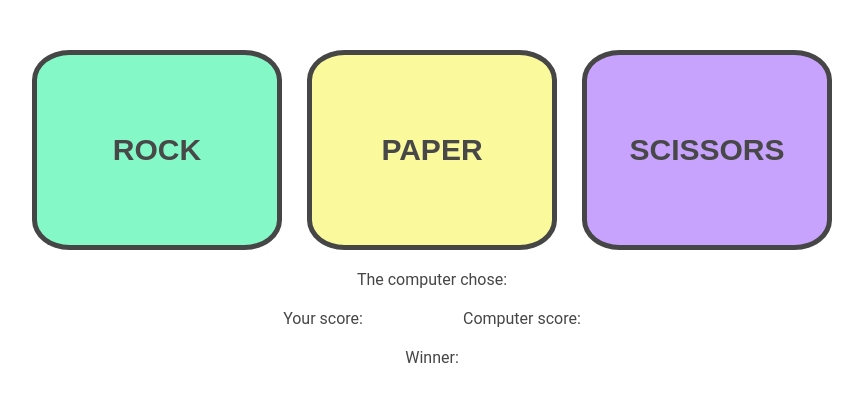
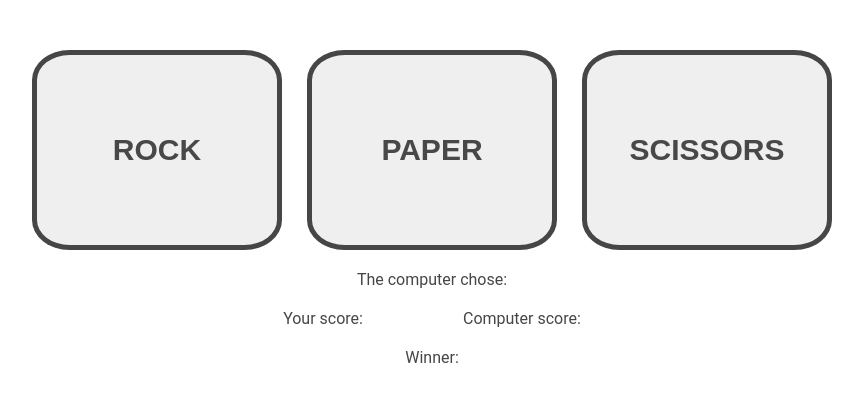
Before and after one commit to missopi/rock-paper-scissors, a plain HTML site: page index.html in a window 1280 px wide. Shown: the part 264-666 px from the top of the page, without its empty margins (208-1071 px from the left). Drawn offline with Linux system fonts and the light colour scheme.

Commit message:
Remove background colour from buttons

```diff
--- a/style.css
+++ b/style.css
@@ -41,18 +41,6 @@ body {
     color: rgb(72, 72, 72);
 }
 
-#rock {
-    background-color: rgb(133, 248, 200);
-}
-
-#paper {
-    background-color: rgb(250, 250, 156);
-}
-
-#scissors {
-    background-color: rgb(199, 163, 253);
-}
-
 .score {
     display: flex;
     gap: 100px;
```
